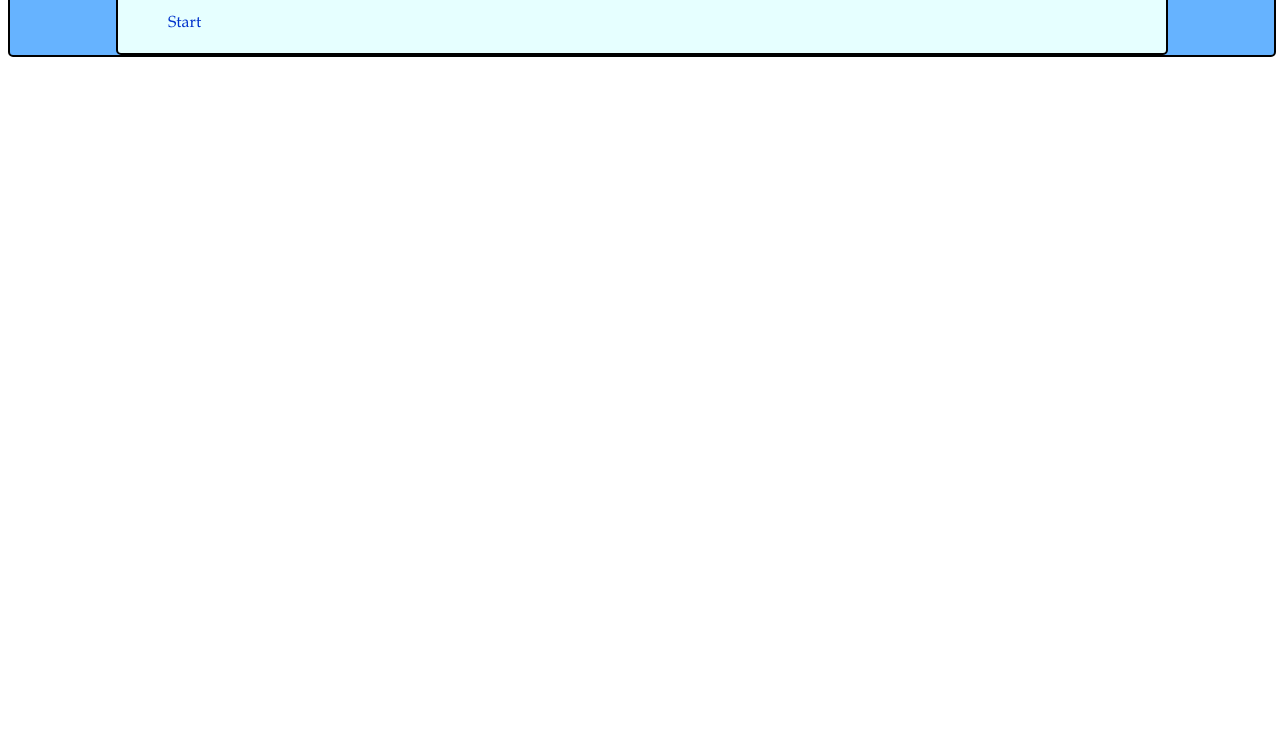
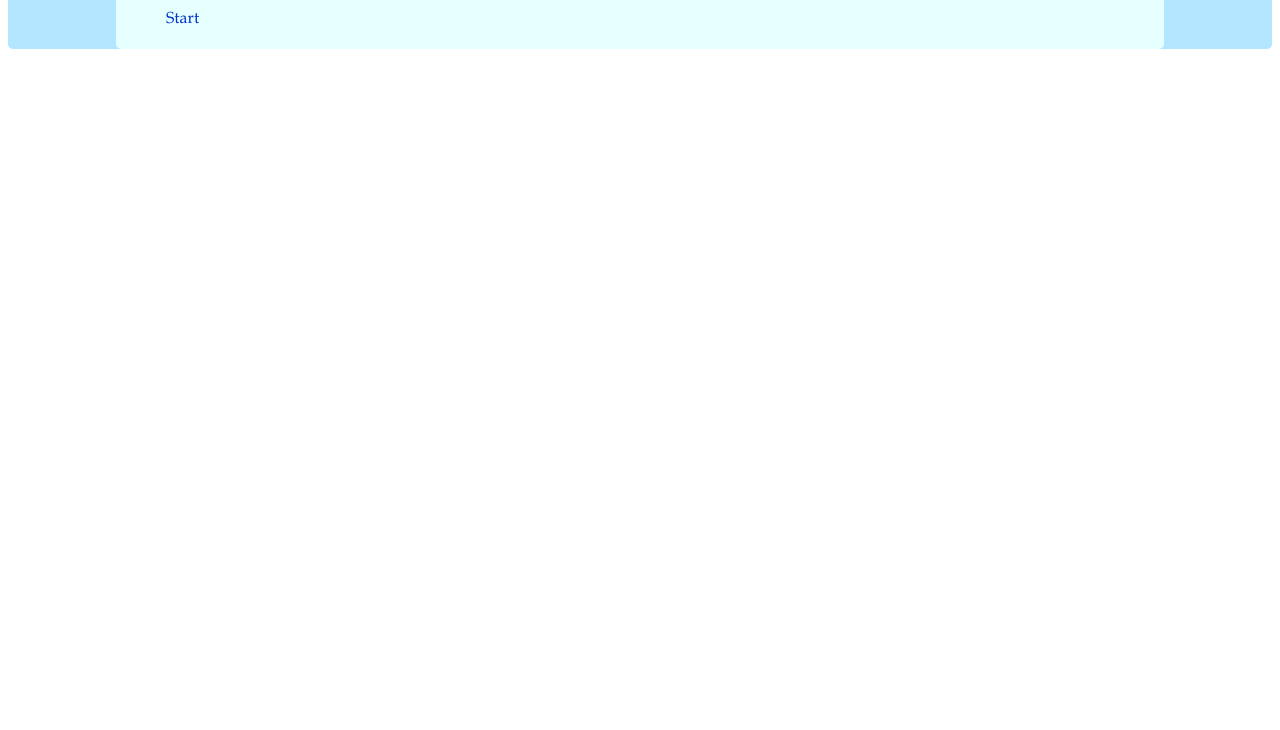
Before and after one commit to hhsquest/hhsquest.github.io, a plain HTML site: page index.html in a window 1280 px wide. Shown: the part 70-800 px from the top of the page. Drawn offline with Linux system fonts and the light colour scheme.

Commit message:
Update stylesheet.css

```diff
--- a/stylesheet.css
+++ b/stylesheet.css
@@ -1,10 +1,10 @@
 div {
-  border: black solid 2px;
   width: 100%;
   border-radius: 5px;
 }
 
 .header {
+  border: black solid 2px;
   text-align: center;
   font-size: 2.5em;
   font-family: Palatino, "Palatino Linotype";
@@ -12,12 +12,14 @@ div {
 }
 
 .container {
-  background-color: #66b3ff;
+  border: none;
+  background-color: #b3e6ff;
   width: 100%;
   height: 100%;
 }
 
 .story {
+  border: none;
   background-color: #e6ffff;
   width: 75%;
   height: 90%;
```
